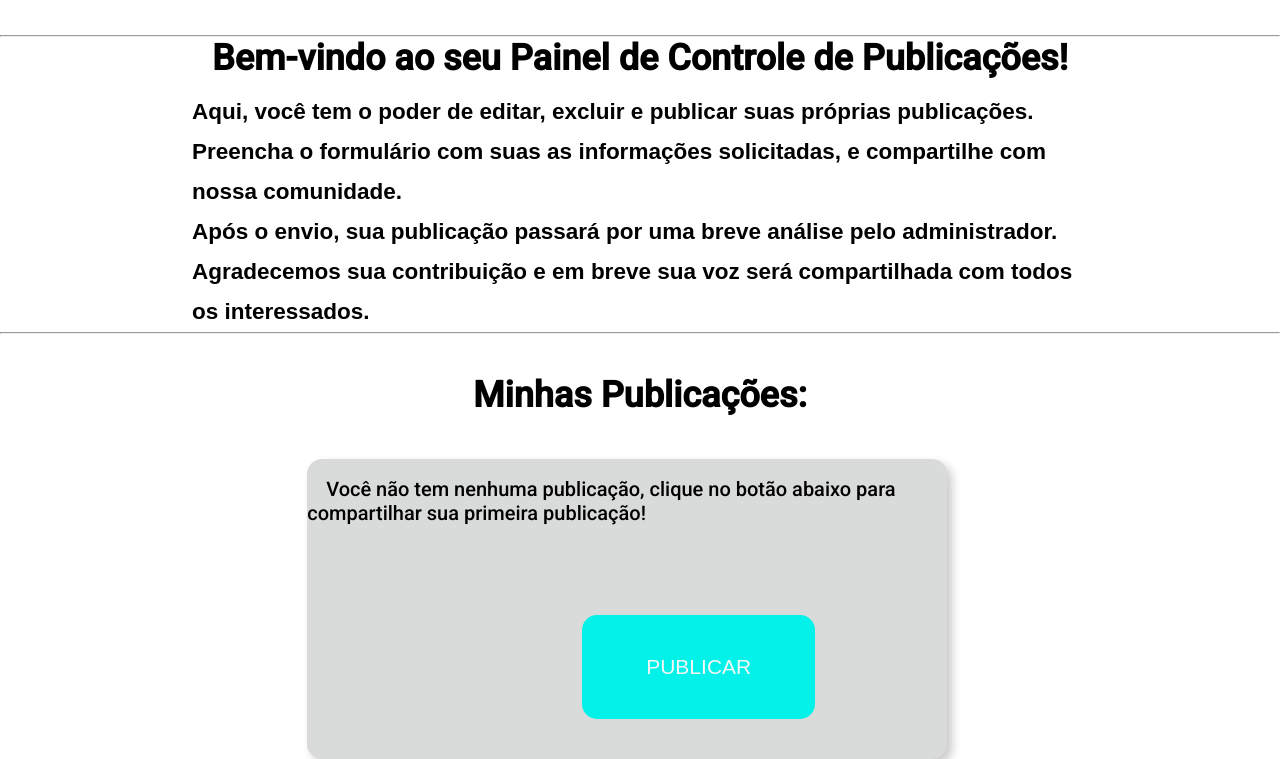
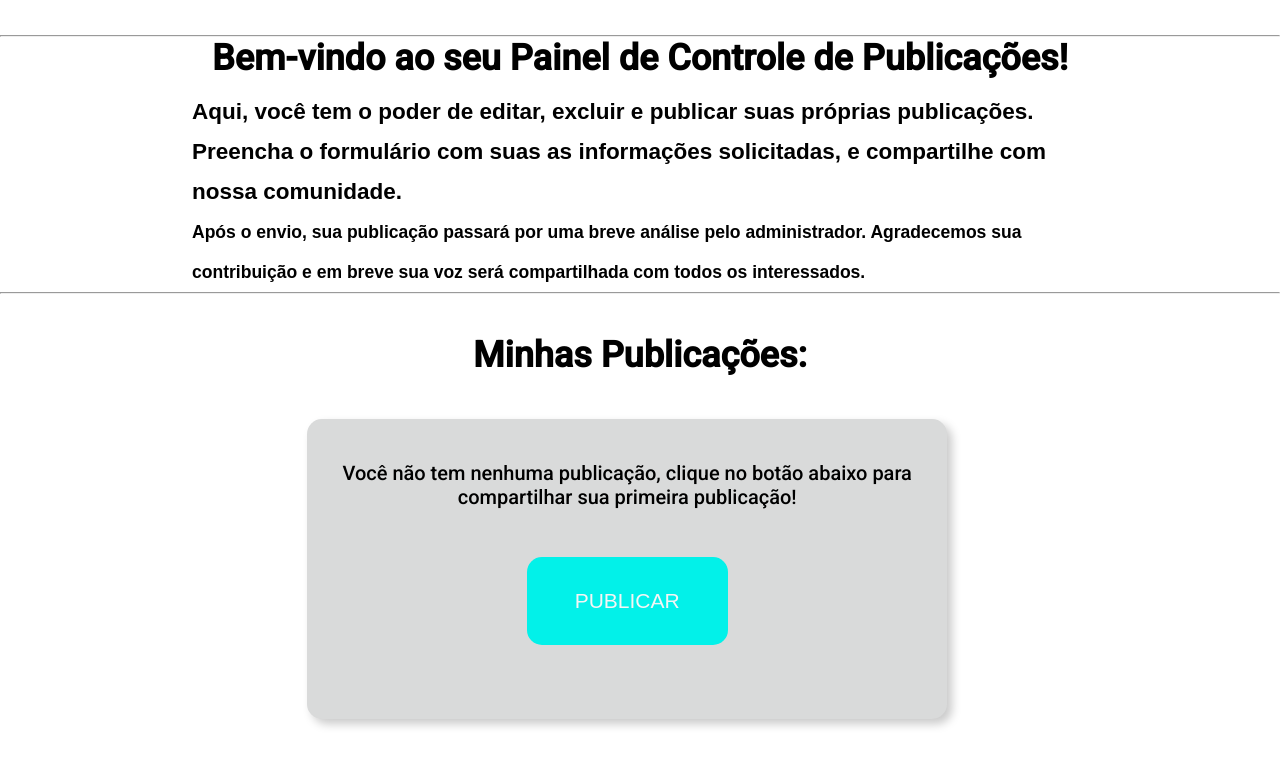
Before and after one commit to vinicius-nunes-aluno/Projeto-1, a plain HTML site: page Logado_sem_publi.html in a window 1280 px wide. Shown: the part 48-807 px from the top of the page. Drawn offline with Linux system fonts and the light colour scheme; files that its build step writes are made by us from their sources; a web font is replaced by a local one.

Commit message:
Edit na página de logado sem publicações

```diff
--- a/Logado_sem_publi.html
+++ b/Logado_sem_publi.html
@@ -70,9 +70,9 @@
         </div>
 
          <div class="text-introdução">
-            <h2><p>Aqui, você tem o poder de editar, excluir e publicar suas próprias publicações. Preencha o formulário com suas as informações solicitadas, e compartilhe com nossa comunidade.</p>
+            <h2><p>Aqui, você tem o poder de editar, excluir e publicar suas próprias publicações. Preencha o formulário com suas as informações solicitadas, e compartilhe com nossa comunidade.</p></h2>
 
-                <p>Após o envio, sua publicação passará por uma breve análise pelo administrador. Agradecemos sua contribuição e em breve sua voz será compartilhada com todos os interessados.</p></h2>
+            <h3><p>Após o envio, sua publicação passará por uma breve análise pelo administrador. Agradecemos sua contribuição e em breve sua voz será compartilhada com todos os interessados.</p></h3>
         </div>
     <hr>
 
@@ -83,18 +83,14 @@
 
 
         <div class="campo-publicações">
-            <br><a>Você não tem nenhuma publicação, clique no botão abaixo para compartilhar sua primeira publicação!</a><br>
+            <br><a><center>Você não tem nenhuma publicação, clique no botão abaixo para compartilhar sua primeira publicação!</center></a><br>
 
-            <br>
-            <br>
-            <br>
-            <br>
-            <br>
-            <a href="publicação.html">
-                <button class="publicar">PUBLICAR</button>
-            </a>
-            </div>
+            <center>
+                <a href="publicação.html"><br>
+                    <button class="publicar">PUBLICAR</button>
+                </a>
 
+            </center>
 
         </div>
 
--- a/css/pag_logado_sem_publi/style.css
+++ b/css/pag_logado_sem_publi/style.css
@@ -212,12 +212,13 @@ input[type="submit"] {
 .campo-publicações button {
     border: none;
     background-color: #02f1e9;
-    padding: 2.5rem 4rem;
+    padding: 2rem 3rem;
     border-radius: 15px;
     cursor: pointer;
-    margin-left: 40%;
+    margin-left: 0%;
     font-size: 21px;
     color: #f5f5f5;
+
 
 }
 
```
